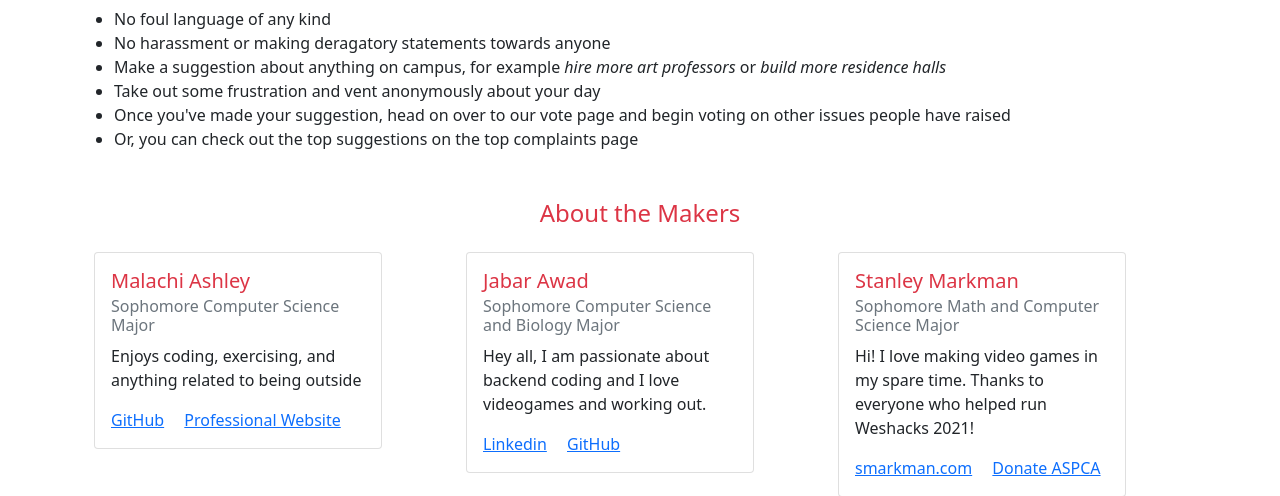
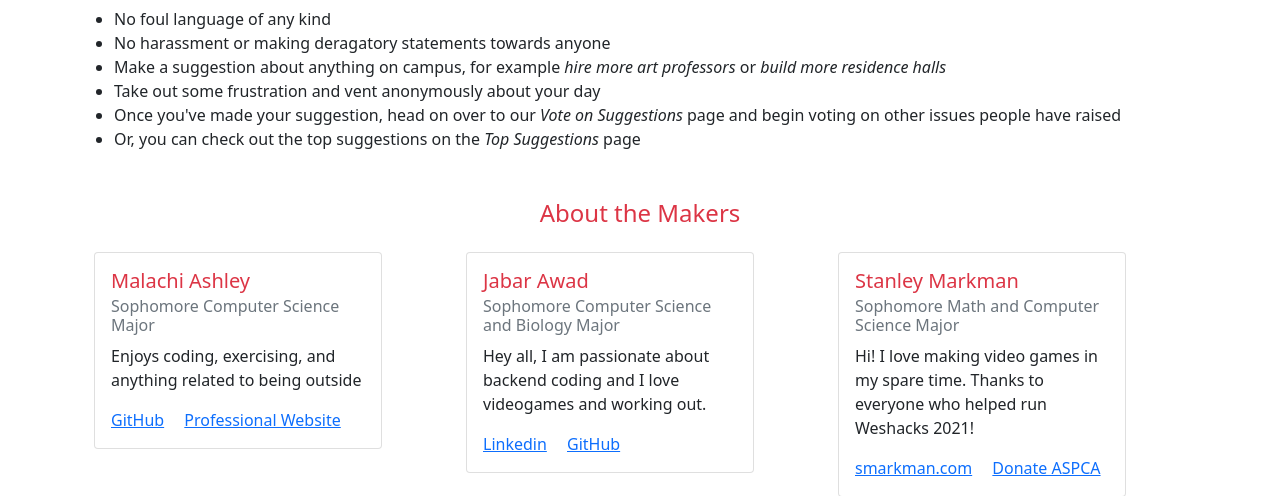
Before and after one commit to malachimda101/WeSuggest, a Flask app: page / in a window 1280 px wide. Shown: the part 351-847 px from the top of the page. Run offline with Flask 2, Linux system fonts and the light colour scheme; some libraries are stand-ins or nearby versions.

Commit message:
html syntax

```diff
--- a/templates/index.html
+++ b/templates/index.html
@@ -48,8 +48,8 @@
                 <li>No harassment or making deragatory statements towards anyone</li>
                 <li>Make a suggestion about anything on campus, for example <em>hire more art professors</em> or <em>build more residence halls</em></li>
                 <li>Take out some frustration and vent anonymously about your day</li>
-                <li>Once you've made your suggestion, head on over to our vote page and begin voting on other issues people have raised</li>
-                <li>Or, you can check out the top suggestions on the top complaints page</li>
+                <li>Once you've made your suggestion, head on over to our <em>Vote on Suggestions</em> page and begin voting on other issues people have raised</li>
+                <li>Or, you can check out the top suggestions on the <em>Top Suggestions</em> page</li>
             </ul>
         <div class="container my-5">
             <h4 class="text-center my-3 text-danger">About the Makers</h4>
```
